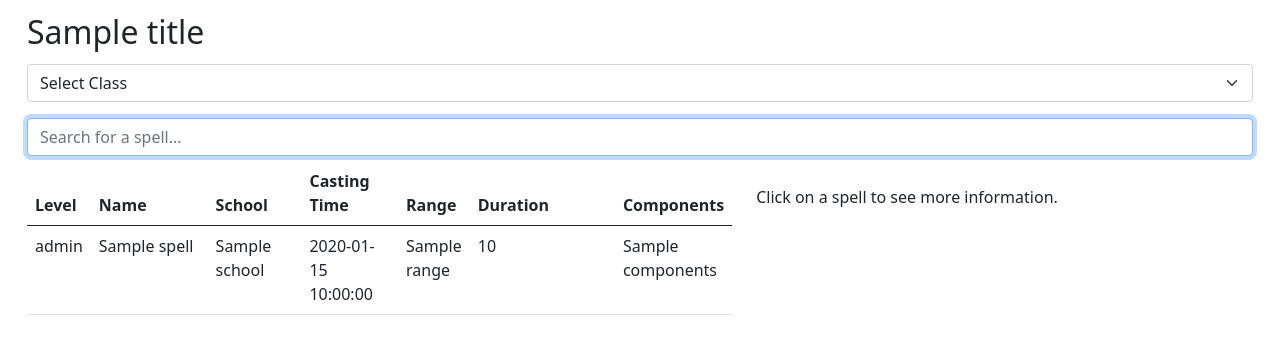
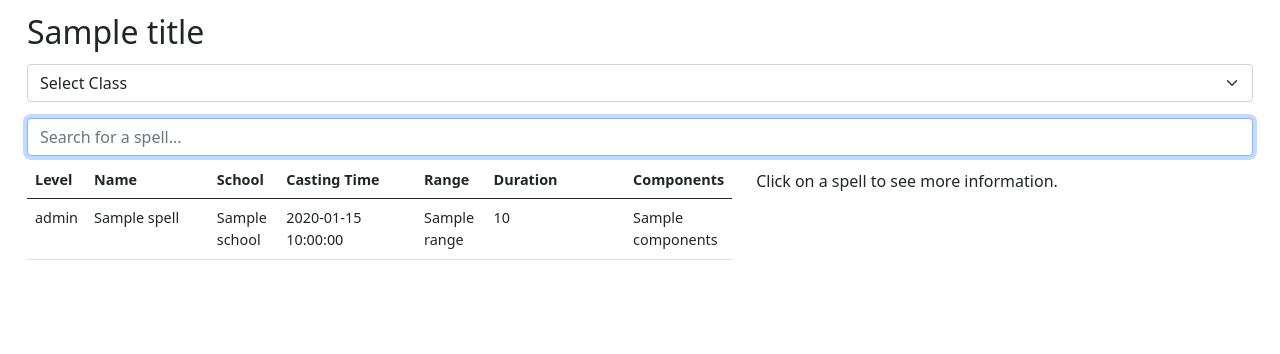
Before and after one commit to Tyler-Hecht/DND-Spell-App, a Flask app: template templates/spell_table.html in a window 1280 px wide. Shown: the top 354 px of the page. Run offline with Flask 3, Linux system fonts and the light colour scheme; the template is opened without the code that fills it: most values are stand-ins (such as "Sample title", 1, 10 or a date in 2020).

Commit message:
minor touch-ups

```diff
--- a/app.py
+++ b/app.py
@@ -13,7 +13,7 @@ spell_cache = {}
 app = Flask(__name__)
 
 @app.route('/')
-def index(class_name = CLASS):
+def index(class_name = "DND"):
 	return render_template("spell_table.html", title=f'{class_name} Spells', spells = [])
 
 @app.route('/class/<class_name>', methods=['GET'])
--- a/templates/index.html
+++ b/templates/index.html
@@ -43,7 +43,7 @@
           {% block content %}{% endblock %}
         </div>
         <div class="col-md-5">
-          <br>
+          <span class="br" style="--h: 0.5em;"></span>
           <p id="sidebar-text">Click on a spell to see more information.</p>
         </div>
     </div>
--- a/templates/spell_table.html
+++ b/templates/spell_table.html
@@ -2,16 +2,21 @@
 
 {% block content %}
 <div class="scrollit">
+  <style>
+    .table {
+      font-size: 0.9em;
+    }
+  </style>
   <table id="data" class="table">
     <!-- fix column widths -->
     <colgroup>
-      <col style="width: 5%" span="1">
-      <col style="width: 20%" span="1">
-      <col style="width: 15%" span="1">
-      <col style="width: 15%" span="1">
-      <col style="width: 10%" span="1">
-      <col style="width: 25%" span="1">
-      <col style="width: 10%" span="1">
+      <col style="width: 5%">
+      <col style="width: 20%">
+      <col style="width: 10%">
+      <col style="width: 22.5%">
+      <col style="width: 10%">
+      <col style="width: 22.5%">
+      <col style="width: 10%">
     </colgroup>
     <thead>
         <th>Level</th>
```
Also changed, not shown: scrape_data.py (+10 -2 lines), 1 other file.
